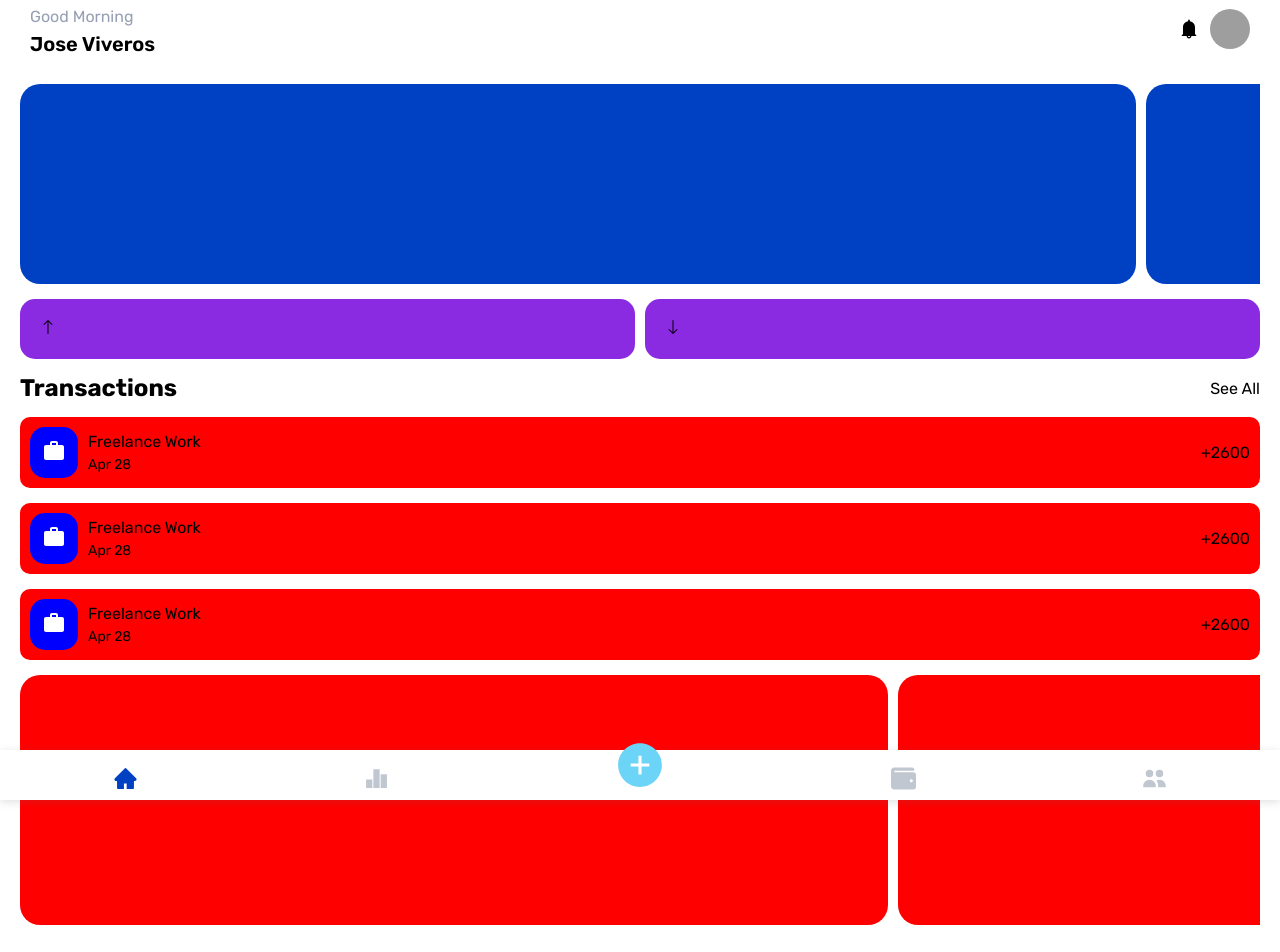
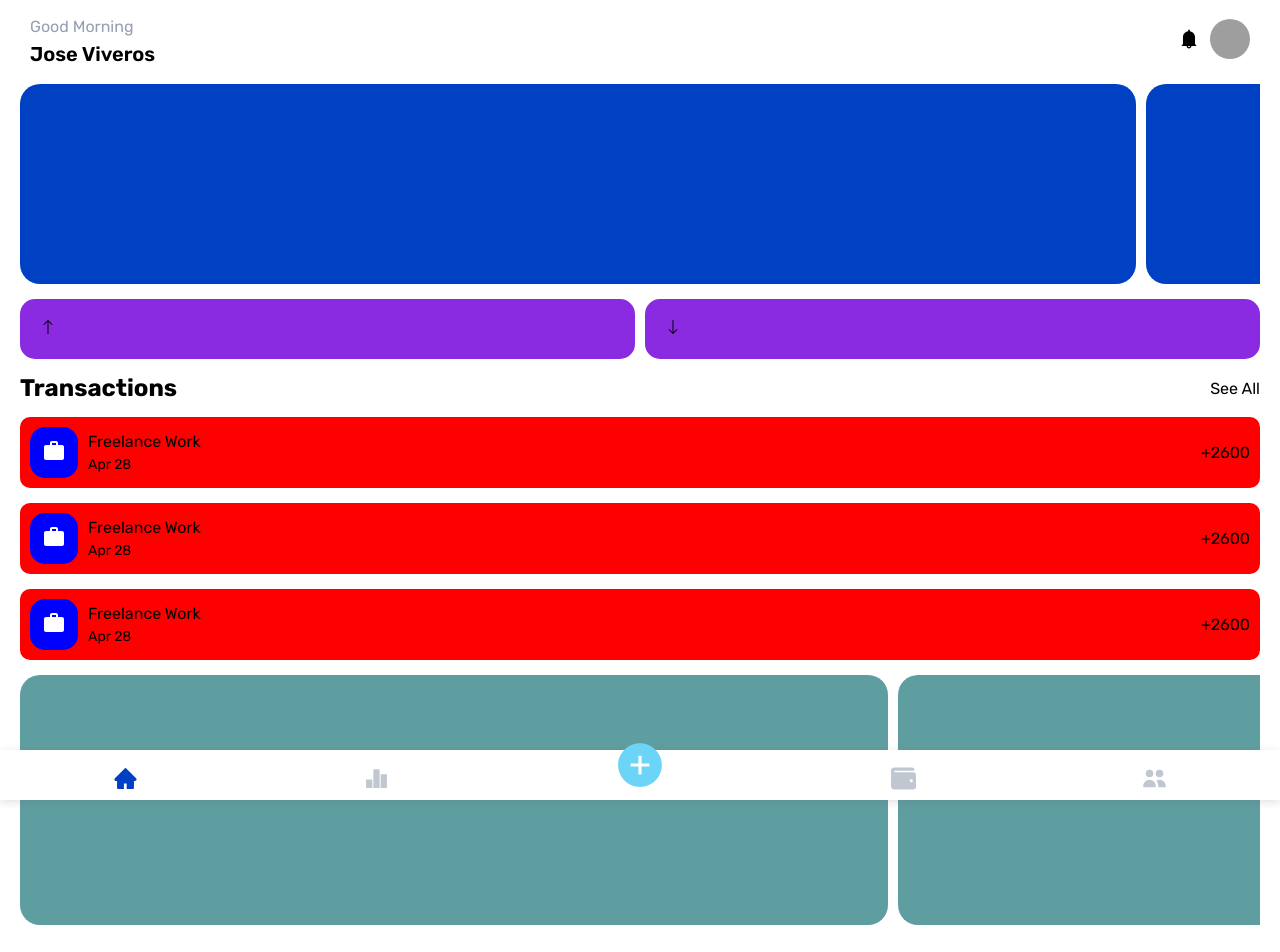
Before and after one commit to FedericoViveros2000/AppBanca, a React (Vite) app: page /Home in a window 1280 px wide. Shown: the top 952 px of the page. Built offline with nearby package versions, Linux system fonts and the light colour scheme; grey boxes are pictures that could not be loaded.

Commit message:
Maquetacion del home mejorada

```diff
--- a/package.json
+++ b/package.json
@@ -11,6 +11,7 @@
   },
   "dependencies": {
     "@supabase/supabase-js": "^2.7.1",
+    "esbuild": "0.17.15",
     "framer-motion": "^10.10.0",
     "localforage": "^1.10.0",
     "match-sorter": "^6.3.1",
@@ -26,7 +27,7 @@
     "@typescript-eslint/eslint-plugin": "^5.57.1",
     "@typescript-eslint/parser": "^5.57.1",
     "@vitejs/plugin-react": "^3.1.0",
-    "@vitejs/plugin-react-swc": "^3.2.0",
+    "@vitejs/plugin-react-swc": "^3.3.0",
     "autoprefixer": "^10.4.13",
     "typescript": "^4.9.5",
     "vite": "^4.1.0"
--- a/src/components/styles/index.css
+++ b/src/components/styles/index.css
@@ -36,7 +36,7 @@
 .container__section{
   width: 100%;
   /*padding: 0px 5px;*/
-  padding: 5px 0px 65px 0px;
+  padding: 0px 0px 65px 0px;
 }
 
 .section__separator{
--- a/src/components/styles/modules/card.modules.css
+++ b/src/components/styles/modules/card.modules.css
@@ -15,14 +15,16 @@
 }
 
 .container__target--card{
+    flex-shrink: 0;
     min-width: 90%;
     scroll-snap-align: center;
     background-color: var(--principal-color);
 }
 
 .container__target--budget{
-    background-color: red;
+    background-color: cadetblue;
     scroll-snap-align: center;
     height: 250px;
     min-width: 70%;
+    flex-shrink: 0;
 }
--- a/src/components/styles/modules/navbarUser.module.css
+++ b/src/components/styles/modules/navbarUser.module.css
@@ -3,7 +3,7 @@
     background-color: var(--background-top-bar);
 }
 
-.container__header--info>li {
+.container__header--info > li {
     list-style: none;
     line-height: 1.5;
 }
@@ -12,7 +12,7 @@
     display: flex;
     justify-content: space-between;
     align-items: center;
-    padding: 5px 10px;
+    padding: 15px 10px 0px 10px;
 }
 
 .container__header--notification {
```
Also changed, not shown: 1 other file (tests, documents, lock files or other folders).
